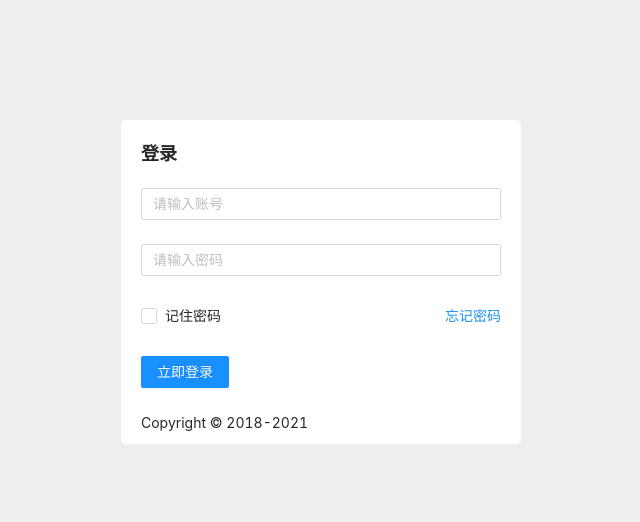
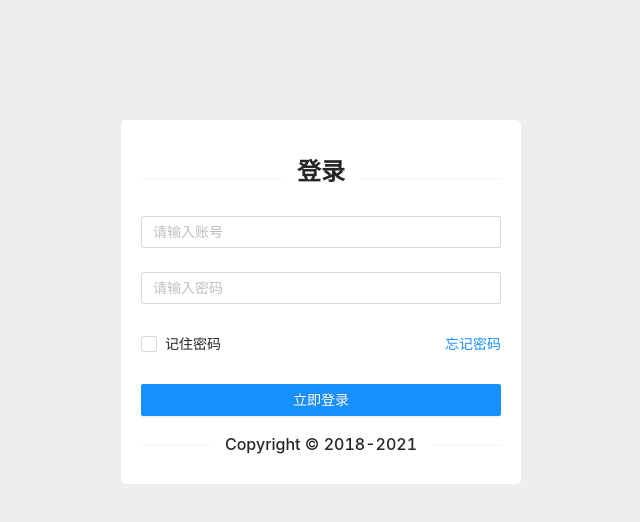
Before and after one commit to xujj0929/vue3_admin, a Vue app: page /#/login in a window 1280 px wide. Shown: the top 522 px of the page, without its empty margins (319-959 px from the left). Built offline with nearby package versions, Linux system fonts and the light colour scheme.

Commit message:
优化代码

```diff
--- a/src/hooks/useLoadRouter.js
+++ b/src/hooks/useLoadRouter.js
@@ -43,6 +43,7 @@ export default () => {
       const fullPathList = router.getRoutes().map((e) => e.path);
       const replace = decodeURIComponent(route.query.replace);
       if (fullPathList.includes(replace)) router.replace(route.query.replace);
+      else router.replace({ name: "home" });
     }
     loading.value = false;
   }, 1000);
--- a/src/layout/Sider/index.vue
+++ b/src/layout/Sider/index.vue
@@ -41,7 +41,7 @@ export default defineComponent({
     const route = useRoute();
     const router = useRouter();
 
-    const selectedKeys = ref(["home"]);
+    const selectedKeys = ref([route.name]);
     const openKeys = ref([]);
     const routes = inject("routes");
 
--- a/src/layout/index.vue
+++ b/src/layout/index.vue
@@ -15,8 +15,8 @@
         </a-layout-header>
         <a-layout-content>
           <LayoutBreadcrumb />
-          <div class="router-view" :key="routerKey">
-            <router-view />
+          <div class="router-view">
+            <router-view :key="routerKey" />
           </div>
         </a-layout-content>
         <a-layout-footer>{{ copyright }}</a-layout-footer>
@@ -91,9 +91,6 @@ export default defineComponent({
       border-bottom: 10px solid #fff;
       background: #fff;
       overflow-y: scroll;
-      // &::-webkit-scrollbar {
-      //   background: #eee;
-      // }
     }
   }
   > .ant-layout-footer {
--- a/src/views/User/List.vue
+++ b/src/views/User/List.vue
@@ -23,11 +23,11 @@
         <a-form-item name="code">
           <a-input v-model:value="formState.code" placeholder="查询工号" />
         </a-form-item>
-        <div>
+        <a-space>
           <a-button type="primary" html-type="submit">查询</a-button>
           <a-button @click="onReset">重置</a-button>
           <a-button type="primary" @click="onExport">导出</a-button>
-        </div>
+        </a-space>
       </a-form>
     </template>
     <template #name="{ text, record }">
--- a/src/views/User/Login.vue
+++ b/src/views/User/Login.vue
@@ -6,6 +6,9 @@
     @finish="onFinish"
     scrollToFirstError
   >
+    <a-divider>
+      <a-typography-title :level="3">登录</a-typography-title>
+    </a-divider>
     <a-form-item name="username">
       <a-input
         type="text"
@@ -26,12 +29,10 @@
         <router-link :to="{ name: 'login' }">忘记密码</router-link>
       </a-row>
     </a-form-item>
-    <a-form-item>
-      <a-button type="primary" htmlType="submit" :loading="loading">
-        立即登录
-      </a-button>
-    </a-form-item>
-    <div>{{ copyright }}</div>
+    <a-button type="primary" htmlType="submit" :loading="loading" block>
+      立即登录
+    </a-button>
+    <a-divider>{{ copyright }}</a-divider>
   </a-form>
 </template>
 <script>
@@ -102,12 +103,5 @@ export default defineComponent({
   padding: 20px 20px 10px;
   border-radius: 5px;
   background: #fff;
-  &::before {
-    display: block;
-    content: "登录";
-    font-size: 18px;
-    font-weight: bold;
-    padding-bottom: 20px;
-  }
 }
 </style>
```
